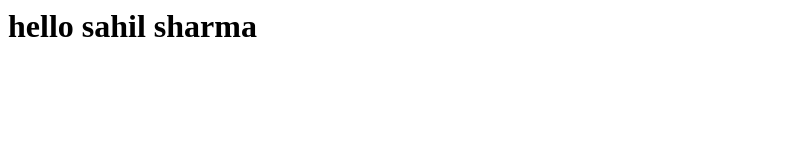
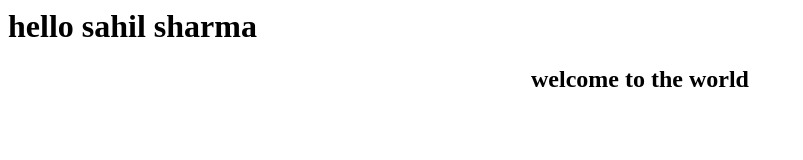
Before and after one commit to AyushSharma71/devopsTest, a plain HTML site: page index.html in a window 1280 px wide. Shown: the whole page, without its empty margins (0-803 px from the left). Drawn offline with Linux system fonts and the light colour scheme.

Commit message:
with changes

```diff
--- a/index.html
+++ b/index.html
@@ -1 +1,2 @@
 <h1>hello sahil sharma</h1>
+<h2><center>welcome to the world</center></h2>
```
